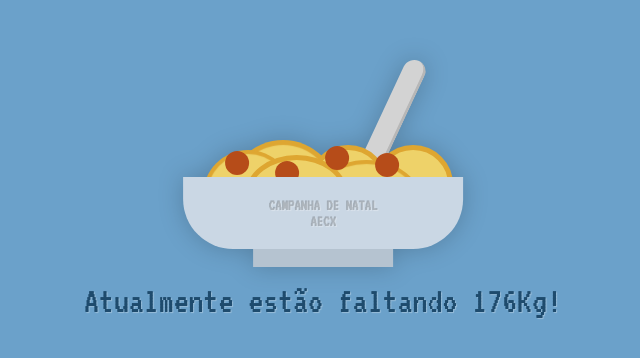
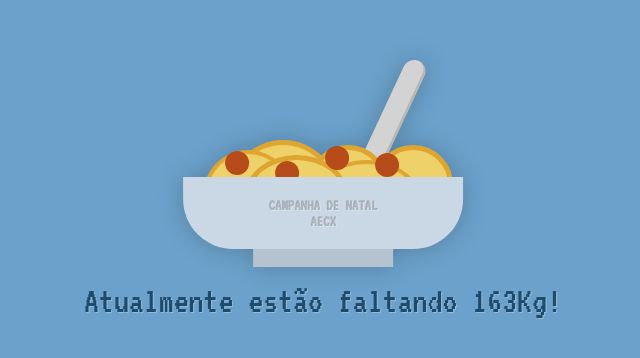
Before and after one commit to CL/macarrometro, a plain HTML site: page index.html in a window 1280 px wide. Shown: the part 206-564 px from the top of the page, 317-957 px from the left. Drawn offline with Linux system fonts and the light colour scheme.

Commit message:
Update index.html

```diff
--- a/index.html
+++ b/index.html
@@ -8,7 +8,7 @@
     <link rel='stylesheet' type='text/css' media='screen' href='main.css'>
 </head>
 <body>
-    <div class="error-500" data-text="Atualmente estão faltando 176Kg!">
+    <div class="error-500" data-text="Atualmente estão faltando 163Kg!">
         <spaguetti>
             <fork></fork>
             <meat></meat>
```
